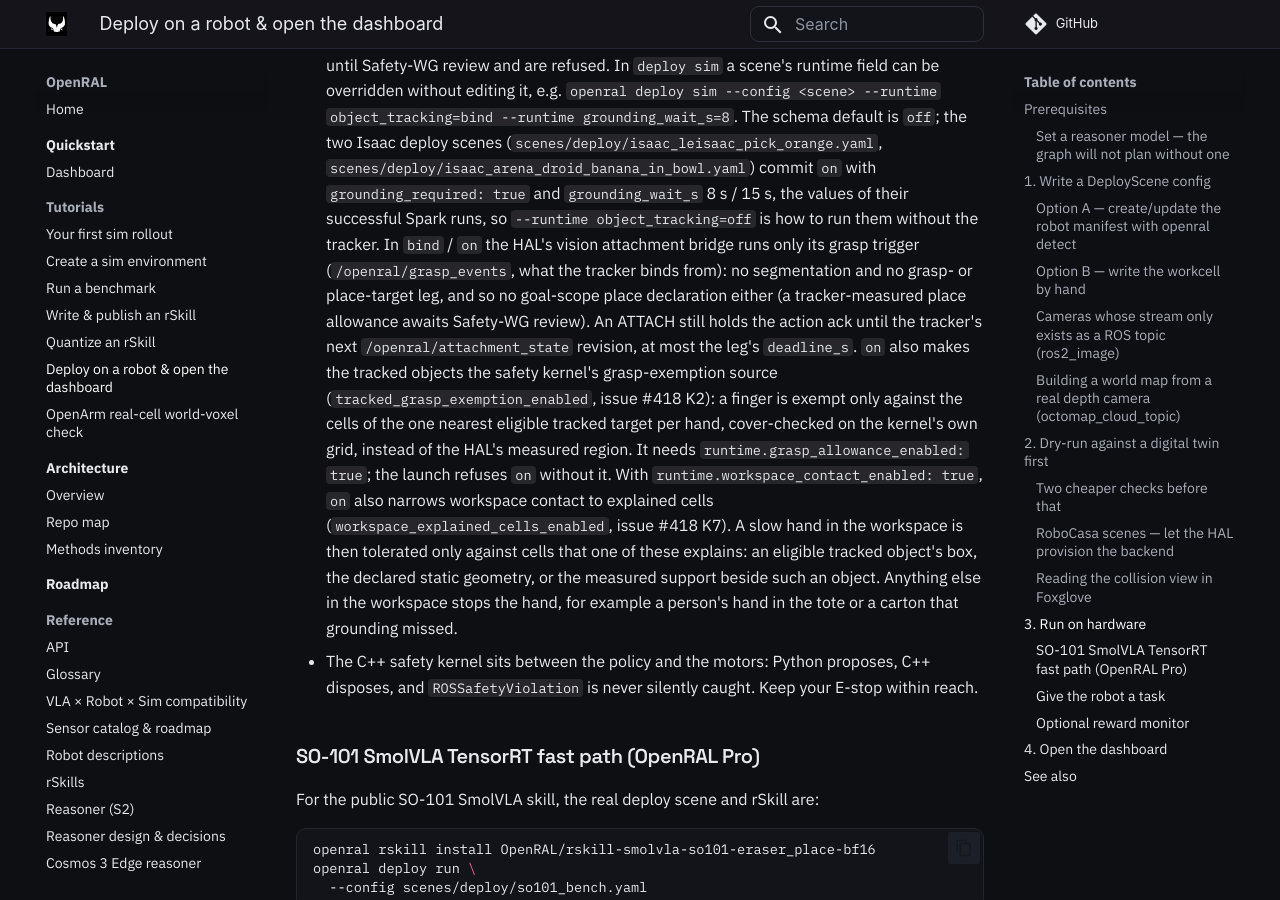
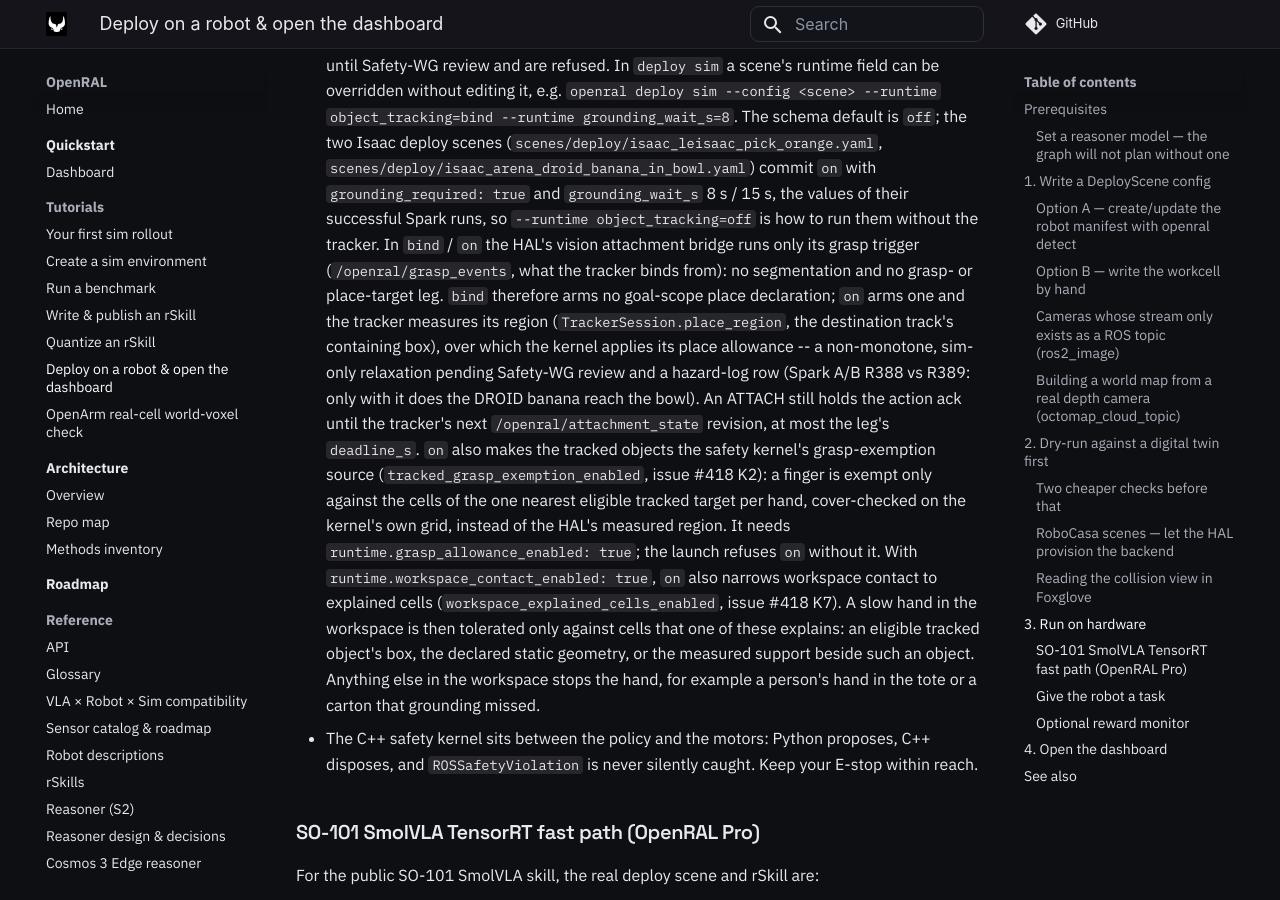
Before and after one commit to OpenRAL/openral, an MkDocs documentation site: the page built from docs/tutorials/deploy/deploy-run-and-dashboard.md, in a window 1280 px wide and 900 px high, scrolled down 13013 px. Built offline with MkDocs 1.6.1 and Material for MkDocs 9.7.7, drawn with Linux system fonts in a browser that asks for light colours; comment, search, counter and statistics services are not loaded.

Commit message:
feat(deploy): arm the goal-scope place declaration under object_tracking on (sim only, Safety-WG owed)
Spark A/B on the DROID banana scene: R388 (no place declaration: the banana
dropped on the table, a stop after the release) vs R389 (armed: the banana in
the bowl). Review fix cd345c4c7 had disabled the declaration in bind / on,
where the HAL's place-target leg is not built.

`place_approach_enabled` is now True under `on`: the tracker measures the place
region (`TrackerSession.place_region`) and the kernel applies its
ADR-0097/0098 place allowance over it. `bind` stays off (no producer measures a
region there); off / shadow are unchanged.

SAFETY: a NON-MONOTONE relaxation (the region is the destination track's
containing box). SIM-ONLY: `deploy run` refuses `on`. Safety-WG review and a
hazard-log row are owed.

Co-Authored-By: Claude Opus 5.5 <noreply@anthropic.com>
Claude-Session: https://claude.ai/code/session_01H5Ji4MfzuNsuwrwiPaYRAs
Signed-off-by: Adrian <adrianllopart@gmail.com>

```diff
--- a/docs/tutorials/deploy/deploy-run-and-dashboard.md
+++ b/docs/tutorials/deploy/deploy-run-and-dashboard.md
@@ -585,8 +585,12 @@ openral deploy run --config scenes/deploy/so100_pick_cube.yaml
   successful Spark runs, so `--runtime object_tracking=off` is how to run them without
   the tracker. In `bind` / `on` the HAL's vision attachment bridge runs only its grasp
   trigger (`/openral/grasp_events`, what the tracker binds from): no segmentation and no
-  grasp- or place-target leg, and so no goal-scope place declaration either (a
-  tracker-measured place allowance awaits Safety-WG review). An ATTACH still holds the
+  grasp- or place-target leg. `bind` therefore arms no goal-scope place declaration;
+  `on` arms one and the tracker measures its region (`TrackerSession.place_region`,
+  the destination track's containing box), over which the kernel applies its place
+  allowance -- a non-monotone, sim-only relaxation pending Safety-WG review and a
+  hazard-log row (Spark A/B R388 vs R389: only with it does the DROID banana reach the
+  bowl). An ATTACH still holds the
   action ack until the tracker's next `/openral/attachment_state` revision, at most the
   leg's `deadline_s`.
   `on` also makes the tracked objects the safety kernel's grasp-exemption source
```
Also changed, not shown: docs/methods/00-core-schemas.md (+1 -1 lines), docs/methods/11-ros2-nodes.md (+2 -2 lines), 3 other files.
